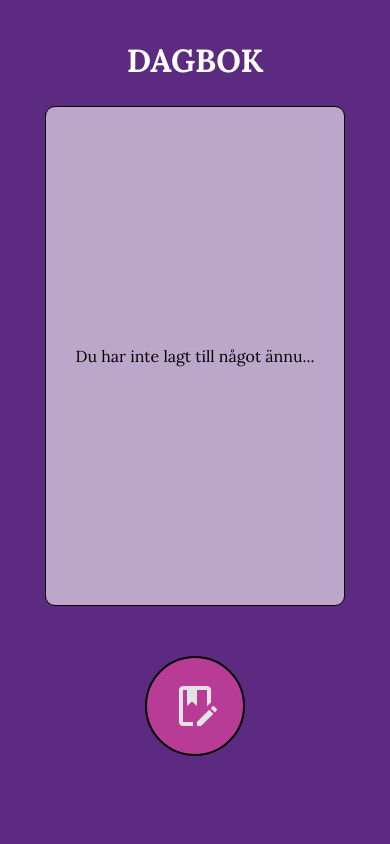
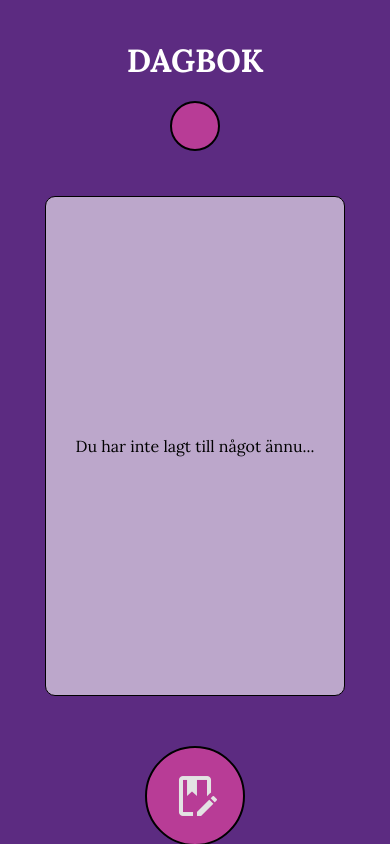
Before and after one commit to emmeline-mutka/daily-horse, a React Native app: screen /DiaryScreen in a window 390 px wide. Built offline with nearby package versions, Linux system fonts and the light colour scheme.

Commit message:
Refresh in DiaryScreen

```diff
--- a/components/DeleteModalComponent.tsx
+++ b/components/DeleteModalComponent.tsx
@@ -1,9 +1,5 @@
-import { getAuth } from "firebase/auth";
-import { collection, deleteDoc, doc, getFirestore } from "firebase/firestore";
-import { FC, useContext } from "react";
+import { FC } from "react";
 import { StyleSheet, Text, View, Pressable } from "react-native";
-import { Context } from "../context/Context";
-//@ts-ignore
 
 interface IDeleteModalComponent {
   yesButton: () => void;
@@ -11,10 +7,6 @@ interface IDeleteModalComponent {
 }
 
 export const DeleteModalComponent: FC<IDeleteModalComponent> = (props) => {
-  const context = useContext(Context);
-  const firestore = getFirestore();
-  const auth = getAuth();
-  const uid = auth.currentUser?.uid;
 
   return (
     <View style={styles.container}>
--- a/context/Context.tsx
+++ b/context/Context.tsx
@@ -1,4 +1,3 @@
-import { getAuth } from "firebase/auth";
 import React, { FC, createContext, useState } from "react";
 
 interface IContext {
@@ -8,8 +7,6 @@ interface IContext {
   setIsEditing: (editing: boolean) => void
   entryDeleted: boolean;
   setEntryDeleted: (entryDeleted: boolean) => void
-  isUpdated: boolean;
-  setIsUpdated: (updated: boolean) => void
 }
 export const Context = createContext<IContext|undefined>(undefined);
 
@@ -17,7 +14,6 @@ export const ContextProvider: FC = (props) => {
   const [item, setItem] = useState({});
   const [isEditing, setIsEditing] = useState(false);
   const [entryDeleted, setEntryDeleted] = useState(false);
-  const [isUpdated, setIsUpdated] = useState(false);
   return (
     <Context.Provider value={{
       item,
@@ -26,8 +22,6 @@ export const ContextProvider: FC = (props) => {
       setIsEditing,
       entryDeleted,
       setEntryDeleted,
-      isUpdated,
-      setIsUpdated,
     }}>
       {props.children}
       </Context.Provider>
--- a/screens/DiaryScreen.tsx
+++ b/screens/DiaryScreen.tsx
@@ -30,20 +30,27 @@ export const DiaryScreen: FC<IDiaryScreen> = (props) => {
   const context = useContext(Context);
   const [entryList, setEntryList] = useState<any[]>([]);
   const [entryIndex, setEntryIndex] = useState(Number);
+  const [entryCollection, setEntryCollection] = useState<any>([]);
+  const isFocused = useIsFocused();
+  const firestore = getFirestore();
+  const auth = getAuth();
+
   const emptyEntryNavigation = () => {
     props.navigation.navigate("EmptyEntryScreen");
   };
-  const isFocused = useIsFocused();
 
-  const firestore = getFirestore();
-  const auth = getAuth();
+  const refreshNavigation = () => {
+    props.navigation.navigate("DiaryScreen");
+    console.log("Klickad")
+  };
+
   const readEntries = async () => {
     if (auth.currentUser) {
       const uid = auth.currentUser.uid;
       try {
         const docRef = await getDocs(collection(firestore, uid));
         docRef.forEach((entryItem) => {
-          console.log("Här finns ett inlägg: ", entryItem.data());
+          // console.log("Här finns ett inlägg: ", entryItem.data());
           if (
             !entryList.some(
               (item: { id: any }) => item.id === entryItem.data().id
@@ -64,7 +71,7 @@ export const DiaryScreen: FC<IDiaryScreen> = (props) => {
       try {
         const docRef = await getDocs(collection(firestore, uid));
         docRef.forEach((entryItem) => {
-          console.log("Här finns ett inlägg: ", entryItem.data());
+          console.log("Filter Entries: ", entryItem.data());
           setEntryList(entryList.filter((_, i) => i !== entryIndex));
         });
       } catch (e) {
@@ -73,13 +80,24 @@ export const DiaryScreen: FC<IDiaryScreen> = (props) => {
     }
   };
 
-  const updatedEntries = async () => {
-
-  }
-
   const entryDetailsNavigation = (item: any) => {
     context?.setItem(item);
     props.navigation.navigate("EntryDetailsScreen");
+  };
+
+  const buildEntries = () => {
+    setEntryCollection(
+      entryList.map((item: {}, index: number) => {
+        return (
+          <Pressable
+            onPress={() => [entryDetailsNavigation(item), setEntryIndex(index)]}
+            key={index}
+          >
+            <EntryComponent item={item} />
+          </Pressable>
+        );
+      })
+    );
   };
 
   useEffect(() => {
@@ -102,7 +120,13 @@ export const DiaryScreen: FC<IDiaryScreen> = (props) => {
   }, [context?.entryDeleted]);
 
   useEffect(() => {
-    console.log("EntryList: ", entryList);
+    console.log("Entry List");
+    setEntryCollection([]);
+    if (entryList.length > 0) {
+      console.log("Entry List if");
+      buildEntries();
+    }
+    // console.log("EntryList: ", entryList);
   }, [entryList]);
 
   return (
@@ -112,22 +136,12 @@ export const DiaryScreen: FC<IDiaryScreen> = (props) => {
         style={styles.scrollviewContainer}
       >
         <Text style={styles.diaryTitle}>Dagbok</Text>
+        <Pressable
+          style={styles.refreshButton}
+          onPress={refreshNavigation}
+        ></Pressable>
         {entryList.length > 0 ? (
-          <View>
-            {entryList.map((item: {}, index: number) => {
-              return (
-                <Pressable
-                  onPress={() => [
-                    entryDetailsNavigation(item),
-                    setEntryIndex(index),
-                  ]}
-                  key={index}
-                >
-                  <EntryComponent item={item} />
-                </Pressable>
-              );
-            })}
-          </View>
+          <View>{entryCollection}</View>
         ) : (
           <View style={styles.noEntryContainer}>
             <Text style={styles.noEntryText}>
@@ -166,6 +180,17 @@ const styles = StyleSheet.create({
     textTransform: "uppercase",
     color: "#ffffff",
   },
+  refreshButton: {
+    marginVertical: 20,
+    height: 50,
+    width: 50,
+    backgroundColor: "#b83c96",
+    borderWidth: 2,
+    borderColor: "#000000",
+    borderRadius: 50,
+    justifyContent: "center",
+    alignItems: "center",
+  },
   noEntryContainer: {
     marginTop: 25,
     height: 500,
--- a/screens/EmptyEntryScreen.tsx
+++ b/screens/EmptyEntryScreen.tsx
@@ -6,6 +6,7 @@ import {
   doc,
   getDoc,
   getFirestore,
+  onSnapshot,
   updateDoc,
 } from "firebase/firestore";
 import { getAuth } from "firebase/auth";
```
